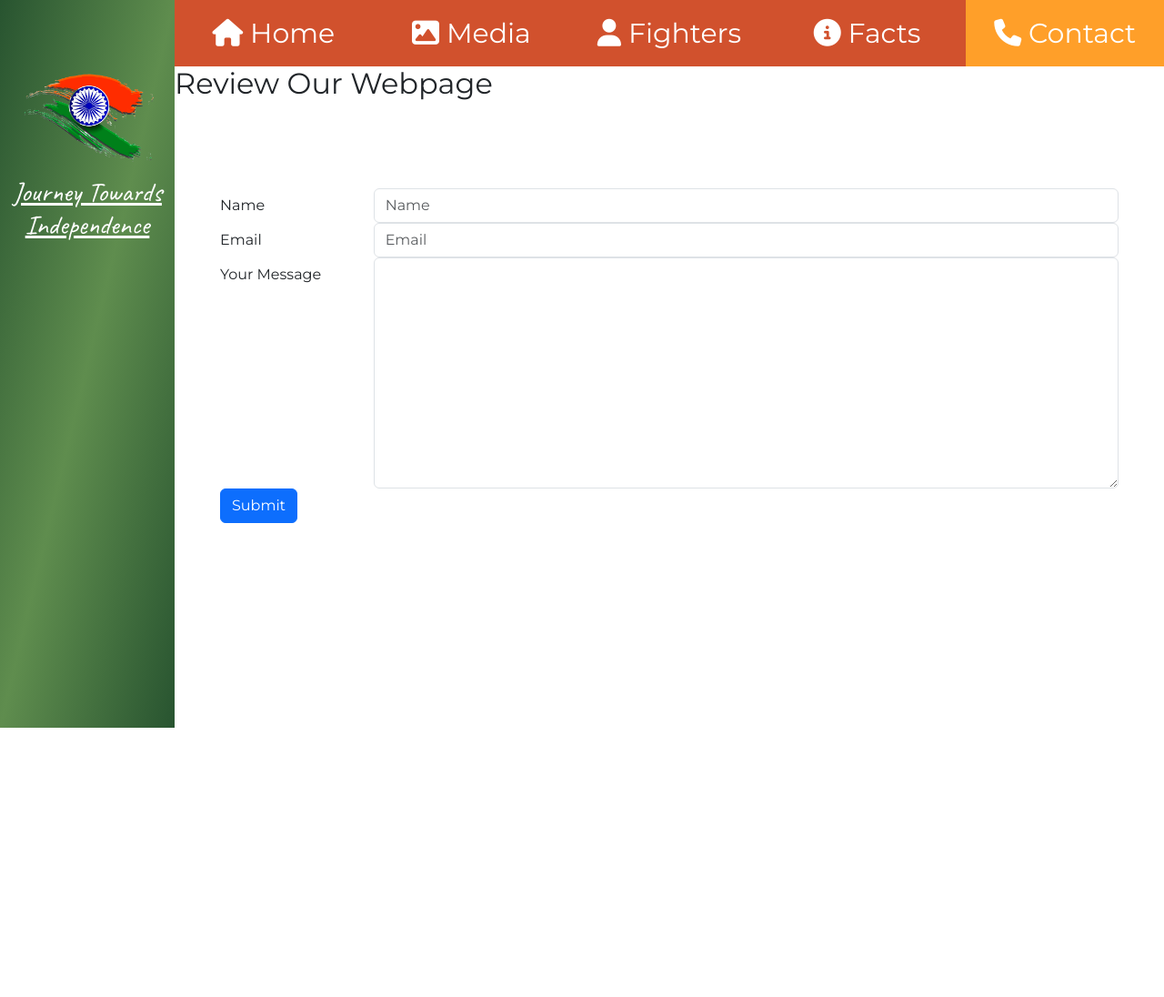
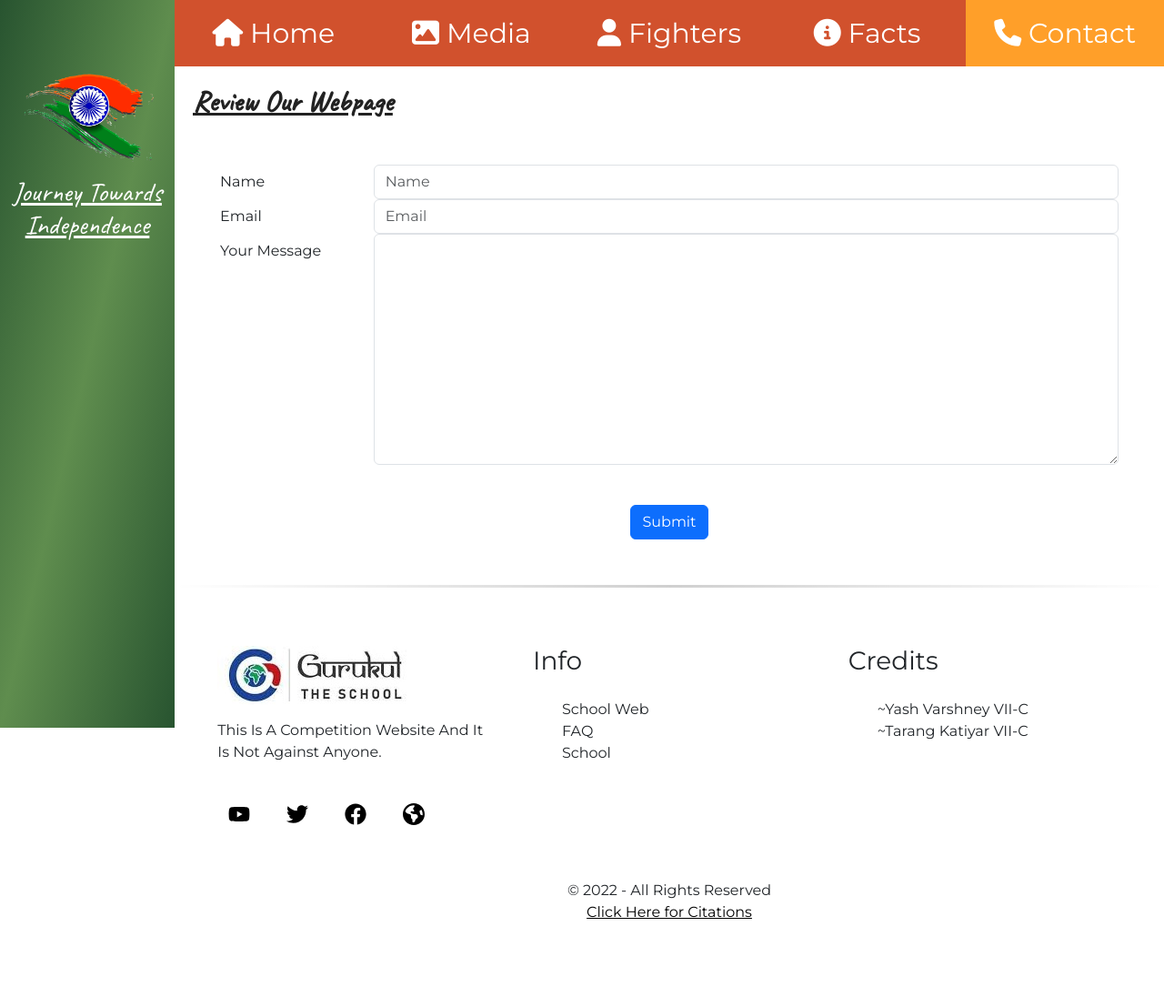
Before and after one commit to TARANGKATIYAR/Independence_Project, a Django app: page / in a window 1280 px wide, after a click on "Contact". Shown: the whole page at 91% size. Run offline with Django 3.2, Linux system fonts and the light colour scheme; some libraries are stand-ins or nearby versions.

Commit message:
added comments and contact

```diff
--- a/Independence_Project/settings.py
+++ b/Independence_Project/settings.py
@@ -26,7 +26,7 @@ SECRET_KEY = 'ot9=iwv14k5(#a)rl+7y0h%_0$+)r((&ge@@v9rl&*@9abm=+e'
 # SECURITY WARNING: don't run with debug turned on in production!
 DEBUG = True
 
-ALLOWED_HOSTS = []
+ALLOWED_HOSTS = ['*']
 
 
 # Application definition
--- a/Independence_Project/urls.py
+++ b/Independence_Project/urls.py
@@ -20,7 +20,7 @@ urlpatterns = [
     path('admin/', admin.site.urls),
     path('', include('backendsite.urls'))
 ]
-
+handler404 = "backendsite.views.page_not_found_view"
 admin.site.site_header = "Yash's Website Administration"
 admin.site.site_title = "Yash's Website Portal"
 admin.site.index_title = "Welcome to Administration of the Website"
--- a/backendsite/admin.py
+++ b/backendsite/admin.py
@@ -1,4 +1,5 @@
 from django.contrib import admin
-from backendsite.models import Contact
+from backendsite.models import Contact, Messages
 # Register your models here.
 admin.site.register(Contact)
+admin.site.register(Messages)
--- a/backendsite/urls.py
+++ b/backendsite/urls.py
@@ -5,5 +5,6 @@ from backendsite import views
 urlpatterns = [
     path("", views.index, name="home"),
     path("copyright/", views.copyright, name="copyright"),
-    path("sent/", views.sent, name="sent")
+    path("sent/", views.sent, name="sent"),
+    path("comment/", views.comment, name="comment"),
 ]
--- a/backendsite/views.py
+++ b/backendsite/views.py
@@ -1,5 +1,5 @@
 from django.shortcuts import render, HttpResponse
-from backendsite.models import Contact
+from backendsite.models import Contact, Messages
 from datetime import datetime
 # Create your views here.
 def index(request):
@@ -18,3 +18,23 @@ def sent(request):
         contact.save()
 
     return render(request, "done.html")
+
+def comment(request):
+    context = {'display': 'none', "messages_list": Messages.objects.order_by('id')}
+
+
+    if request.method == "POST":
+        person_name = request.POST.get('person', 'None')
+        comment = request.POST.get('comment', 'None')
+        if person_name == 'None' and comment == "None":
+            pass
+        else:
+            message_instance = Messages.objects.create(name=person_name, comment=comment)
+            context['display'] = "block"
+            context['message_list'] = Messages.objects.order_by('id')
+
+
+    return render(request, 'comment.html', context)
+
+def page_not_found_view(request, exception):
+    return render(request, '404.html', status=404)
--- a/static/style/style.css
+++ b/static/style/style.css
@@ -1147,6 +1147,11 @@ h1.neon:hover {
 }
 
 @media screen and (max-width: 800px) {
+  .font-awesome-i {
+   font-size: 0;
+   display: none;
+  }
+
   ul.sidenav {
       display: none;
   }
--- a/templates/index.html
+++ b/templates/index.html
@@ -8,9 +8,7 @@
         <link rel="stylesheet" href="https://cdnjs.cloudflare.com/ajax/libs/animate.css/3.7.2/animate.min.css">
         <script src="https://kit.fontawesome.com/7414e22221.js"></script>
         <link rel="stylesheet" href="{% static '/style/style.css' %}">
-        <link rel="stylesheet" href="{% static '/style/responsive.css' %}">
         <link rel="stylesheet" href="{% static '/style/contact.css' %}">
-        <link rel="stylesheet" href="{% static '/style/tarang.css' %}">
         <link href='https://fonts.googleapis.com/css2?family=Great+Vibes&display=swap' rel="stylesheet">
         <link rel="shortcut icon" type="x-1con" href="{% static '/dist/logo.png' %}">
         <title>Journey To Independence</title>
@@ -25,17 +23,15 @@
     <div class="content">
 
         <div class="tab">
-            <button class="tablinks myHome" onclick="openTab(event, 'Home')"><span><i class="fa-solid fa-house"> </i> </span>Home</button>
-            <button class="tablinks" onclick="openTab(event, 'Media')"><span><i class="fa-solid fa-image"> </i> </span>Media</button>
-            <button class="tablinks" onclick="openTab(event, 'Fighters')"><span><i class="fa-solid fa-user"> </i> </span>Fighters</button>
-            <button class="tablinks" onclick="openTab(event, 'Information')"><span><i class="fa-solid fa-circle-info"></i> </span>Facts</button>
-            <button class="tablinks" onclick="openTab(event, 'Contact')"><span><i class="fa-solid fa-phone"></i> </span>Contact</button>
+            <button class="tablinks myHome" onclick="openTab(event, 'Home')"><span><i class="fa-solid fa-house font-awesome-i"> </i> </span>Home</button>
+            <button class="tablinks" onclick="openTab(event, 'Media')"><span><i class="fa-solid fa-image font-awesome-i"> </i> </span>Media</button>
+            <button class="tablinks" onclick="openTab(event, 'Fighters')"><span><i class="fa-solid fa-user font-awesome-i"> </i> </span>Fighters</button>
+            <button class="tablinks" onclick="openTab(event, 'Information')"><span><i class="fa-solid fa-circle-info font-awesome-i"></i> </span>Facts</button>
+            <button class="tablinks" onclick="openTab(event, 'Contact')"><span><i class="fa-solid fa-phone font-awesome-i"></i> </span>Contact</button>
         </div>
         <div id="Contact" class="tabcontent">
-          <h2>Review Our Webpage</h2>
+          <h2 style="margin: 20px;" class="headings neon">Review Our Webpage</h2>
           <section id="contact">
-
-            <h1 class="section-header">Contact</h1>
 
               <form method="get" action="/sent">
                 <div class="form-group row">
@@ -55,13 +51,59 @@
                   <div class="col-sm-10">
                     <textarea  style="-color: black;" name="message" class="form-control" id="exampleFormControlTextarea1" cols="30" rows="10"></textarea>
                   </div>
+                </div><br>
+                <center>
+                  <button style="margin-top: 20px;" class="btn btn-primary" type="submit">Submit</button>
+                </center>
+              </form>            <hr class="style-two">
+              <footer>
+                <div class="myfootercontainer footerContainer">
+                  <div class="footer-nav flex flex-around flex-start flex-g-1">
+                    <div class="col flex flex-column flex-start flex-g-1">
+                      <span class="logo-holder">
+                        <img style="margin: 0; padding: 0;" src="{% static '/dist/gts.jpeg' %}" alt="">
+                      </span>
+                      <p class="site-decription">
+                        This Is A Competition Website And It Is Not Against Anyone.
+                      </p>
+                      <div class="social-medias flex flex-g-1">
+                        <a target="_blank" href="https://www.youtube.com/@gurukultheschool2186/featured" class="social-media flex">
+                          <svg xmlns="http://www.w3.org/2000/svg" viewBox="0 0 576 512"><path d="M549.655 124.083c-6.281-23.65-24.787-42.276-48.284-48.597C458.781 64 288 64 288 64S117.22 64 74.629 75.486c-23.497 6.322-42.003 24.947-48.284 48.597-11.412 42.867-11.412 132.305-11.412 132.305s0 89.438 11.412 132.305c6.281 23.65 24.787 41.5 48.284 47.821C117.22 448 288 448 288 448s170.78 0 213.371-11.486c23.497-6.321 42.003-24.171 48.284-47.821 11.412-42.867 11.412-132.305 11.412-132.305s0-89.438-11.412-132.305zm-317.51 213.508V175.185l142.739 81.205-142.739 81.201z"/></svg>
+                        </a>
+                        <a target="_blank" href="https://twitter.com/gurukulthescho1" class="social-media flex">
+                          <svg xmlns="http://www.w3.org/2000/svg" viewBox="0 0 512 512"><path d="M459.37 151.716c.325 4.548.325 9.097.325 13.645 0 138.72-105.583 298.558-298.558 298.558-59.452 0-114.68-17.219-161.137-47.106 8.447.974 16.568 1.299 25.34 1.299 49.055 0 94.213-16.568 130.274-44.832-46.132-.975-84.792-31.188-98.112-72.772 6.498.974 12.995 1.624 19.818 1.624 9.421 0 18.843-1.3 27.614-3.573-48.081-9.747-84.143-51.98-84.143-102.985v-1.299c13.969 7.797 30.214 12.67 47.431 13.319-28.264-18.843-46.781-51.005-46.781-87.391 0-19.492 5.197-37.36 14.294-52.954 51.655 63.675 129.3 105.258 216.365 109.807-1.624-7.797-2.599-15.918-2.599-24.04 0-57.828 46.782-104.934 104.934-104.934 30.213 0 57.502 12.67 76.67 33.137 23.715-4.548 46.456-13.32 66.599-25.34-7.798 24.366-24.366 44.833-46.132 57.827 21.117-2.273 41.584-8.122 60.426-16.243-14.292 20.791-32.161 39.308-52.628 54.253z"/></svg>
+                        </a>
+                        <a target="_blank" href="https://www.facebook.com/gurukulNH9" class="social-media flex">
+                          <svg xmlns="http://www.w3.org/2000/svg" viewBox="0 0 512 512"><path d="M504 256C504 119 393 8 256 8S8 119 8 256c0 123.78 90.69 226.38 209.25 245V327.69h-63V256h63v-54.64c0-62.15 37-96.48 93.67-96.48 27.14 0 55.52 4.84 55.52 4.84v61h-31.28c-30.8 0-40.41 19.12-40.41 38.73V256h68.78l-11 71.69h-57.78V501C413.31 482.38 504 379.78 504 256z"/></svg>
+                        </a>
+                        <a target="_blank" href="https://www.gurukultheschool.com/" class="social-media flex">
+                          <svg xmlns="http://www.w3.org/2000/svg" viewBox="0 0 512 512"><path d="M57.7 193l9.4 16.4c8.3 14.5 21.9 25.2 38 29.8L163 255.7c17.2 4.9 29 20.6 29 38.5v39.9c0 11 6.2 21 16 25.9s16 14.9 16 25.9v39c0 15.6 14.9 26.9 29.9 22.6c16.1-4.6 28.6-17.5 32.7-33.8l2.8-11.2c4.2-16.9 15.2-31.4 30.3-40l8.1-4.6c15-8.5 24.2-24.5 24.2-41.7v-8.3c0-12.7-5.1-24.9-14.1-33.9l-3.9-3.9c-9-9-21.2-14.1-33.9-14.1H257c-11.1 0-22.1-2.9-31.8-8.4l-34.5-19.7c-4.3-2.5-7.6-6.5-9.2-11.2c-3.2-9.6 1.1-20 10.2-24.5l5.9-3c6.6-3.3 14.3-3.9 21.3-1.5l23.2 7.7c8.2 2.7 17.2-.4 21.9-7.5c4.7-7 4.2-16.3-1.2-22.8l-13.6-16.3c-10-12-9.9-29.5 .3-41.3l15.7-18.3c8.8-10.3 10.2-25 3.5-36.7l-2.4-4.2c-3.5-.2-6.9-.3-10.4-.3C163.1 48 84.4 108.9 57.7 193zM464 256c0-36.8-9.6-71.4-26.4-101.5L412 164.8c-15.7 6.3-23.8 23.8-18.5 39.8l16.9 50.7c3.5 10.4 12 18.3 22.6 20.9l29.1 7.3c1.2-9 1.8-18.2 1.8-27.5zm48 0c0 141.4-114.6 256-256 256S0 397.4 0 256S114.6 0 256 0S512 114.6 512 256z"/></svg>
+                        </a>
+                      </div>
+                    </div>
+                    <div class="col flex flex-column flex-g-1 flex-start">
+                      <h3 class="col-title">Info</h3>
+                      <nav class="col-list">
+                        <ul style="background-color: white; background-image: none;">
+                          <li><a href="https://www.gurukultheschool.com/">School Web</a></li>
+                          <li><a href="https://www.gurukultheschool.com/admission.php#reading">FAQ</a></li>
+                          <li><a href="https://www.gurukultheschool.com/school.php">School</a></li>
+                        </ul>
+                      </nav>
+                    </div>
+                    <div class="col flex flex-column flex-g-1 flex-start"><h3 class="col-title">Credits</h3>
+                  <nav class="col-list">
+                    <ul style="background-color: white; background-image: none;">
+                      <li><a href="{% static '/pics/yash.jpeg' %}">~Yash Varshney VII-C</a></li>
+                      <li><a href="{% static '/pics/tarang.jpeg' %}">~Tarang Katiyar VII-C</a></li>
+                    </ul>
+                  </nav></div>
+
+                  </div>
+
+                  <div class="copyright">© 2022 - All Rights Reserved <br><a style="color: black;" href="/copyright">Click Here for Citations</a></div>
                 </div>
-                <button class="btn btn-primary" type="submit">Submit</button>
-              </form>
-
-            <!-- Left contact page -->
-
-
+              </footer>
 
           </section>
         </div>
@@ -133,7 +175,7 @@
                 <div class="footer-nav flex flex-around flex-start flex-g-1">
                   <div class="col flex flex-column flex-start flex-g-1">
                     <span class="logo-holder">
-                      <img style="margin: 0; padding: 0;" src="{% static '/dist/gts.jpe' %}" alt="">
+                      <img style="margin: 0; padding: 0;" src="{% static '/dist/gts.jpeg' %}" alt="">
                     </span>
                     <p class="site-decription">
                       This Is A Competition Website And It Is Not Against Anyone.
@@ -173,7 +215,7 @@
 
                 </div>
 
-                <div class="copyright">© 2022 - All Rights Reserved <br><a style="color: black;" href="./copyright">Click Here for Citations</a></div>
+                <div class="copyright">© 2022 - All Rights Reserved <br><a style="color: black;" href="/copyright">Click Here for Citations</a></div>
               </div>
             </footer>
 
@@ -419,13 +461,13 @@
                 <nav class="col-list">
                   <ul style="background-color: white; background-image: none;">
                     <li><a href="{% static '/pics/yash.jpeg' %}">~Yash Varshney VII-C</a></li>
-                    <li><a href="{% static '/pics/tarang.jpeg' %}">~Tarang Katiyar</a></li>
+                    <li><a href="{% static '/pics/tarang.jpeg' %}">~Tarang Katiyar VII-C</a></li>
                   </ul>
                 </nav></div>
 
                 </div>
 
-                <div class="copyright">© 2022 - All Rights Reserved <br><a style="color: black;" href="./copyright.html">Click Here for Citations</a></div>
+                <div class="copyright">© 2022 - All Rights Reserved <br><a style="color: black;" href="/copyright">Click Here for Citations</a></div>
               </div>
             </footer>
       </div>
@@ -538,7 +580,7 @@
               <div class="footer-nav flex flex-around flex-start flex-g-1">
                 <div class="col flex flex-column flex-start flex-g-1">
                   <span class="logo-holder">
-                    <img style="margin: 0; padding: 0;" src="{% static '/dist/gts.jpe' %}" alt="">
+                    <img style="margin: 0; padding: 0;" src="{% static '/dist/gts.jpeg' %}" alt="">
                   </span>
                   <p class="site-decription">
                     This Is A Competition Website And It Is Not Against Anyone.
@@ -571,8 +613,8 @@
                 <div class="col flex flex-column flex-g-1 flex-start"><h3 class="col-title">Credits</h3>
               <nav class="col-list">
                 <ul style="background-color: white; background-image: none;">
-                  <li><a href="{% static '/pics/yash.jpeg' %}">~Yash Varshney</a></li>
-                  <li><a href="{% static '/pics/tarang.jpeg' %}">~Tarang Katiyar </a></li>
+                  <li><a href="{% static '/pics/yash.jpeg' %}">~Yash Varshney VII-C</a></li>
+                  <li><a href="{% static '/pics/tarang.jpeg' %}">~Tarang Katiyar VII-C</a></li>
                 </ul>
               </nav>
             </div>
@@ -593,7 +635,7 @@
             <div class="centeredbox text-focus-in" style="font-family: 'Great Vibes'" id="head">Journey Towards Independence</div>
           </div>
           <div class="mytext">
-        <h2 class="headings neon">Journey Towards Independence - 1857 to 1947</h2>
+        <h2 class="headings neon">Journey Towards Independence - 1857 to 1947 <a href="/comment" style="float: right; margin-right: 20px;" class="btn btn-primary">Add Comments</a></h2>
 
         <p>The Indian independence movement was a series of historic events with the ultimate aim of ending <u>British rule in India </u>.<br> It lasted from <b>1857 to 1947</b>. The first nationalistic revolutionary movement for Indian independence emerged from<b> Bengal</b></p></div>
 
@@ -714,7 +756,7 @@
                 <div class="footer-nav flex flex-around flex-start flex-g-1">
                   <div class="col flex flex-column flex-start flex-g-1">
                     <span class="logo-holder">
-                      <img style="margin: 0; padding: 0;" src="{% static '/dist/gts.jpe' %}" alt="">
+                      <img style="margin: 0; padding: 0;" src="{% static '/dist/gts.jpeg' %}" alt="">
                     </span>
                     <p class="site-decription">
                       This Is A Competition Website And It Is Not Against Anyone.
@@ -748,13 +790,13 @@
                 <nav class="col-list">
                   <ul style="background-color: white; background-image: none;">
                     <li><a href="{% static '/pics/yash.jpeg' %}">~Yash Varshney VII-C</a></li>
-                    <li><a href="{% static '/pics/tarang.jpeg' %}">~Tarang Katiyar</a></li>
+                    <li><a href="{% static '/pics/tarang.jpeg' %}">~Tarang Katiyar VII-C</a></li>
                   </ul>
                 </nav></div>
 
                 </div>
 
-                <div class="copyright">© 2022 - All Rights Reserved <br><a style="color: black;" href="./copyright">Click Here for Citations</a></div>
+                <div class="copyright">© 2022 - All Rights Reserved <br><a style="color: black;" href="/copyright">Click Here for Citations</a></div>
               </div>
             </footer>
 
```
Also changed, not shown: backendsite/models.py (+9 -2 lines), templates/404.html (added, +58 -0 lines), templates/comment.html (added, +32 -0 lines), templates/copyright.html (added, +46 -0 lines), backendsite/migrations/0002_messages.py (added), db.sqlite3.
